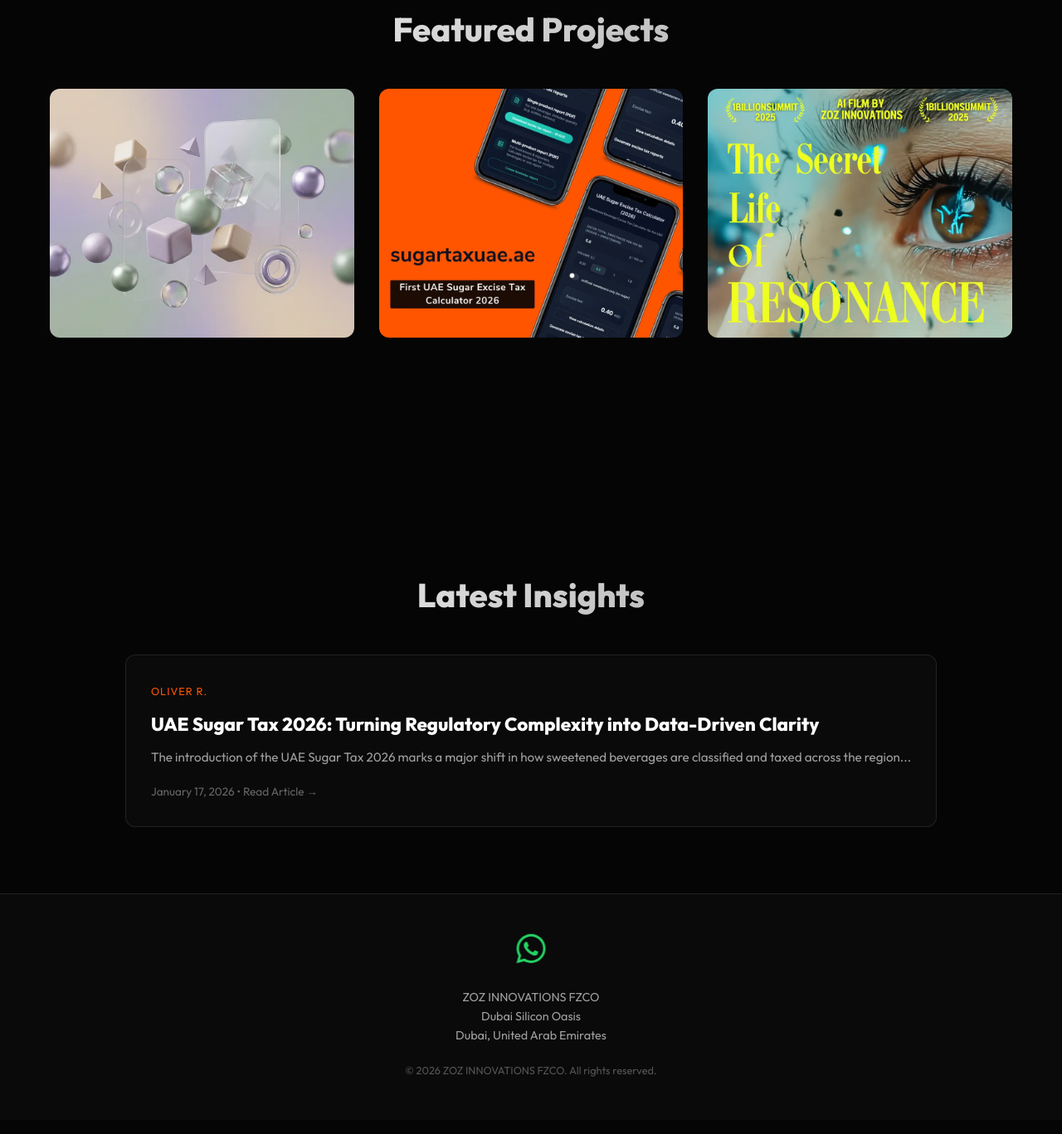
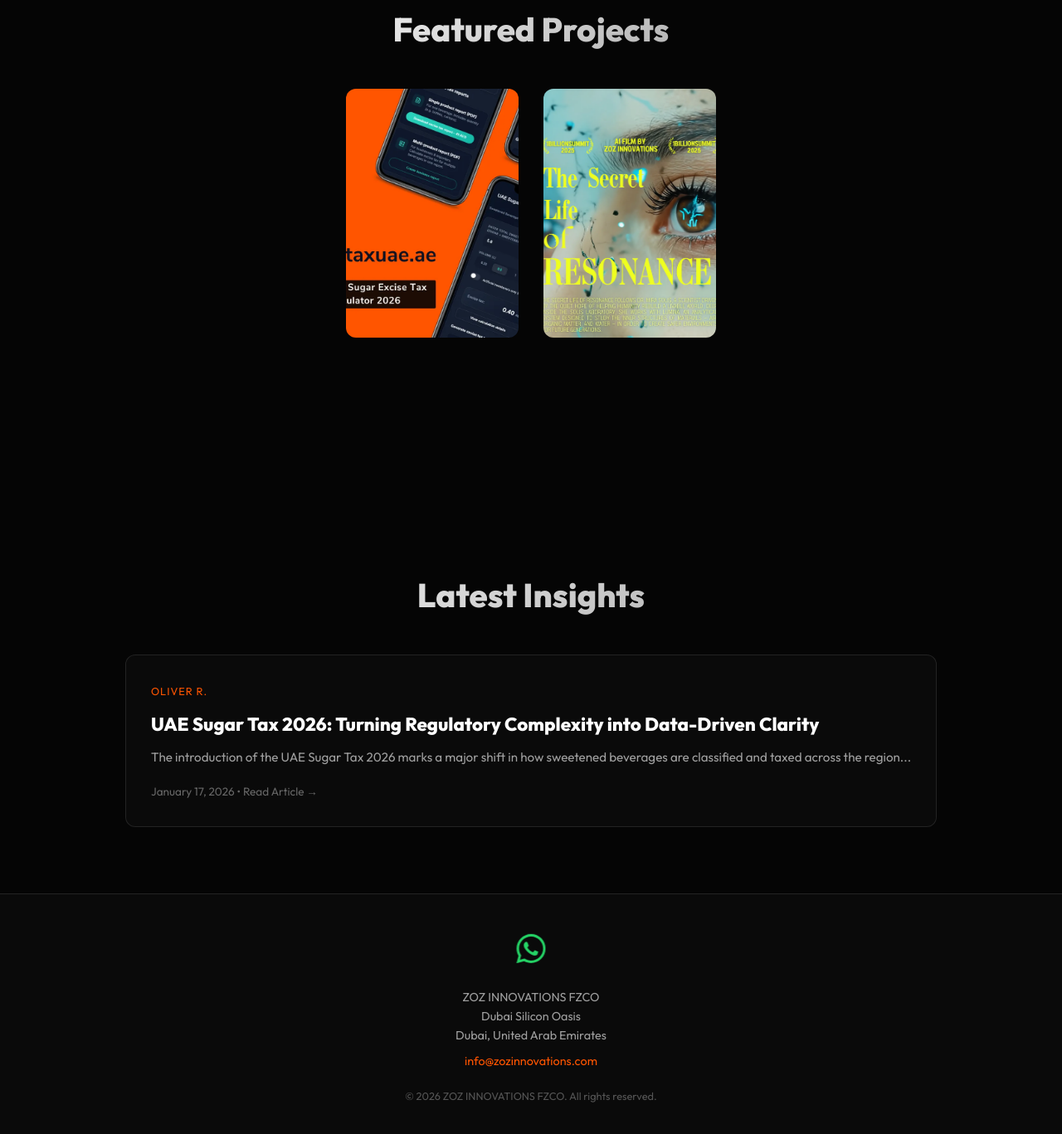
Before and after one commit to zozinnovations/zoz-website, a website built with Vite: page index.html in a window 1280 px wide. Shown: the part 2595-3962 px from the top of the page at 83% size. Built offline with nearby package versions, Linux system fonts and the light colour scheme.

Commit message:
Update Docker versions, add email to footer, remove LaunchReady project tile, center project grid

```diff
--- a/index.html
+++ b/index.html
@@ -116,13 +116,7 @@
                 <h2 class="gradient-text" style="font-size: 2.5rem; margin-bottom: 30px; text-align: center;">Featured
                     Projects</h2>
                 <div class="projects-grid">
-                    <a href="https://launchready.store/" target="_blank" class="project-item" id="project-launchready">
-                        <div class="project-content" style="background: none;">
-                            <h3 style="visibility: hidden;">LaunchReady.store</h3>
-                            <p style="visibility: hidden;">Get a Business. Built, Branded & Ready to Launch.</p>
-                        </div>
-                    </a>
-                    <a href="https://sugartaxuae.ae/" target="_blank" class="project-item" id="project-sugar-tax">
+<a href="https://sugartaxuae.ae/" target="_blank" class="project-item" id="project-sugar-tax">
                         <div class="project-content" style="background: none;">
                             <h3 style="visibility: hidden;">Sugar Tax UAE</h3>
                             <p style="visibility: hidden;">First UAE Sugar Excise Tax Calculator (2026)</p>
@@ -176,7 +170,9 @@
             <p style="color: var(--text-secondary); font-size: 0.9rem;">
                 ZOZ INNOVATIONS FZCO<br>
                 Dubai Silicon Oasis<br>
-                Dubai, United Arab Emirates
+                Dubai, United Arab Emirates<br>
+                <a href="mailto:info@zozinnovations.com"
+                    style="color: var(--accent-color); text-decoration: none; margin-top: 8px; display: inline-block;">info@zozinnovations.com</a>
             </p>
             <p style="margin-top: 20px; font-size: 0.8rem; color: #555;">&copy; 2026 ZOZ INNOVATIONS FZCO. All rights
                 reserved.</p>
--- a/style.css
+++ b/style.css
@@ -186,10 +186,15 @@ section {
 
 /* Projects */
 .projects-grid {
-    display: grid;
-    grid-template-columns: repeat(3, 1fr);
+    display: flex;
+    flex-wrap: wrap;
+    justify-content: center;
     gap: 30px;
     margin-top: 40px;
+}
+
+.projects-grid .project-item {
+    flex: 0 1 calc(33.333% - 20px);
 }
 
 .project-item {
```
Also changed, not shown: 1 other file.
